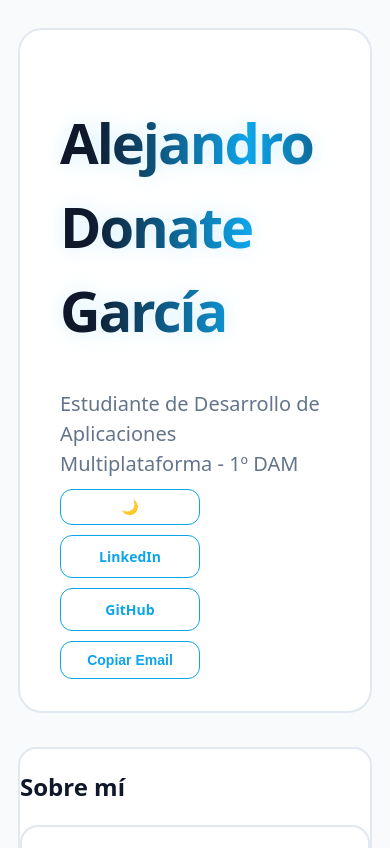
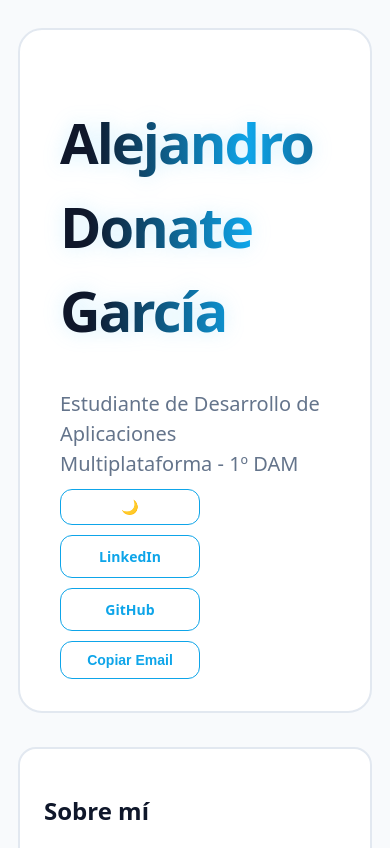
Before and after one commit to alejandroDonGar/alejandroDonGar.github.io, a Jekyll site: the page index.html, which Jekyll copies as it is, in a window 390 px wide. Shown: the top 848 px of the page. Built offline with Jekyll 4.4.1, drawn with Linux system fonts in a browser that asks for light colours.

Commit message:
se arreglo el padding de los contenedores en el css

```diff
--- a/assets/css/styles.css
+++ b/assets/css/styles.css
@@ -63,7 +63,7 @@
 
 
 /* ===============================
-   SHARED CARD STYLE
+   CARD BASE STYLE
 ================================ */
 
 .topbar,
@@ -79,6 +79,22 @@
   opacity: 0;
   animation: slideFade 0.8s ease-out forwards;
   transition: all 0.35s cubic-bezier(0.4, 0, 0.2, 1);
+}
+
+/* FIX: restore inner spacing like original CSS */
+
+.section,
+.section-card,
+.card {
+  padding: 24px;
+}
+
+.topbar {
+  padding: 32px 40px;
+}
+
+.profile {
+  padding: 2rem;
 }
 
 .topbar:hover,
@@ -101,7 +117,6 @@
   display: flex;
   flex-direction: column;
   gap: 10px;
-  padding: 32px 40px;
   border-radius: 24px;
 }
 
@@ -162,7 +177,6 @@
   display: flex;
   align-items: center;
   gap: 2rem;
-  padding: 2rem;
 }
 
 .profile-img-container {
@@ -315,7 +329,6 @@
   display: flex;
   flex-direction: column;
   gap: 12px;
-  padding: 15px;
   overflow: hidden;
 }
 
@@ -326,11 +339,6 @@
   height: auto !important;
   display: block;
   margin: 10px auto;
-}
-
-.card:hover {
-  transform: translateY(-5px);
-  box-shadow: 0 10px 20px rgba(56, 189, 248, 0.15);
 }
 
 
@@ -359,67 +367,6 @@
   color: white;
   transform: translateY(-2px);
   box-shadow: 0 4px 12px rgba(37, 99, 235, 0.2);
-}
-
-
-/* ===============================
-   INPUTS
-================================ */
-
-.input,
-.select {
-  padding: 10px 16px;
-  font-size: 14px;
-  border-radius: 12px;
-  border: 2px solid var(--line);
-  background: var(--card);
-  color: var(--text);
-  outline: none;
-  transition: 0.3s;
-}
-
-.input {
-  flex: 1;
-  min-width: 200px;
-  max-width: 300px;
-}
-
-.select {
-  cursor: pointer;
-  padding-right: 30px;
-  appearance: none;
-}
-
-.input:focus,
-.select:focus {
-  border-color: var(--brand);
-  box-shadow: 0 0 0 4px rgba(14, 165, 233, 0.1);
-}
-
-
-/* ===============================
-   GITHUB STATS
-================================ */
-
-.github-stats-container {
-  display: flex;
-  flex-wrap: wrap;
-  justify-content: center;
-  gap: 20px;
-}
-
-.stats-cards {
-  display: flex;
-  flex-wrap: wrap;
-  gap: 25px;
-  justify-content: center;
-  margin-top: 1.5rem;
-}
-
-.stats-cards img {
-  height: 240px;
-  border-radius: 12px;
-  transition: opacity 0.4s;
 }
 
 
@@ -481,12 +428,3 @@
   }
 
 }
-
-@media (max-width: 768px) {
-
-  .stats-cards {
-    flex-direction: column;
-    align-items: center;
-  }
-
-}
```
Also changed, not shown: 1 other file.
